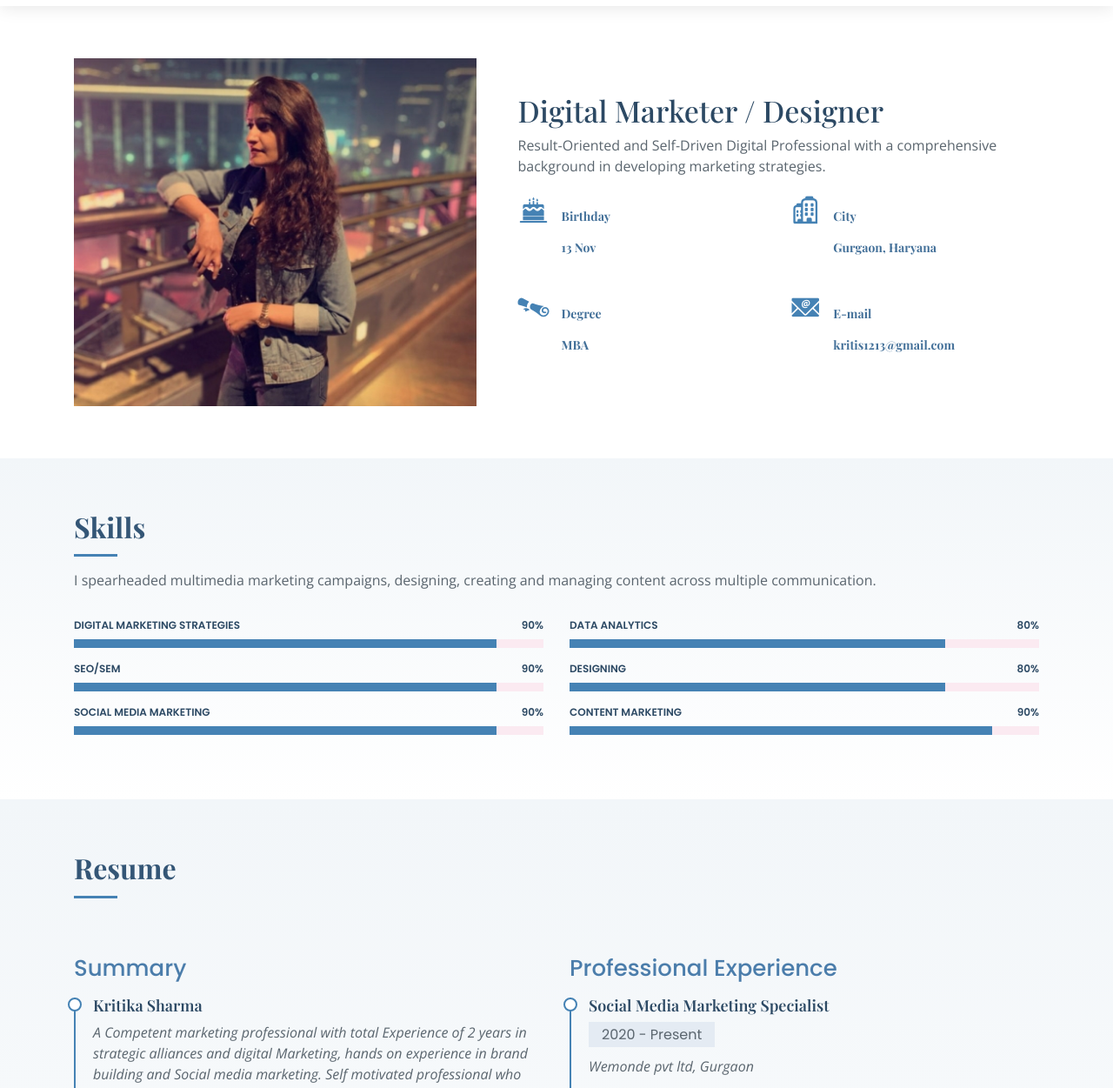
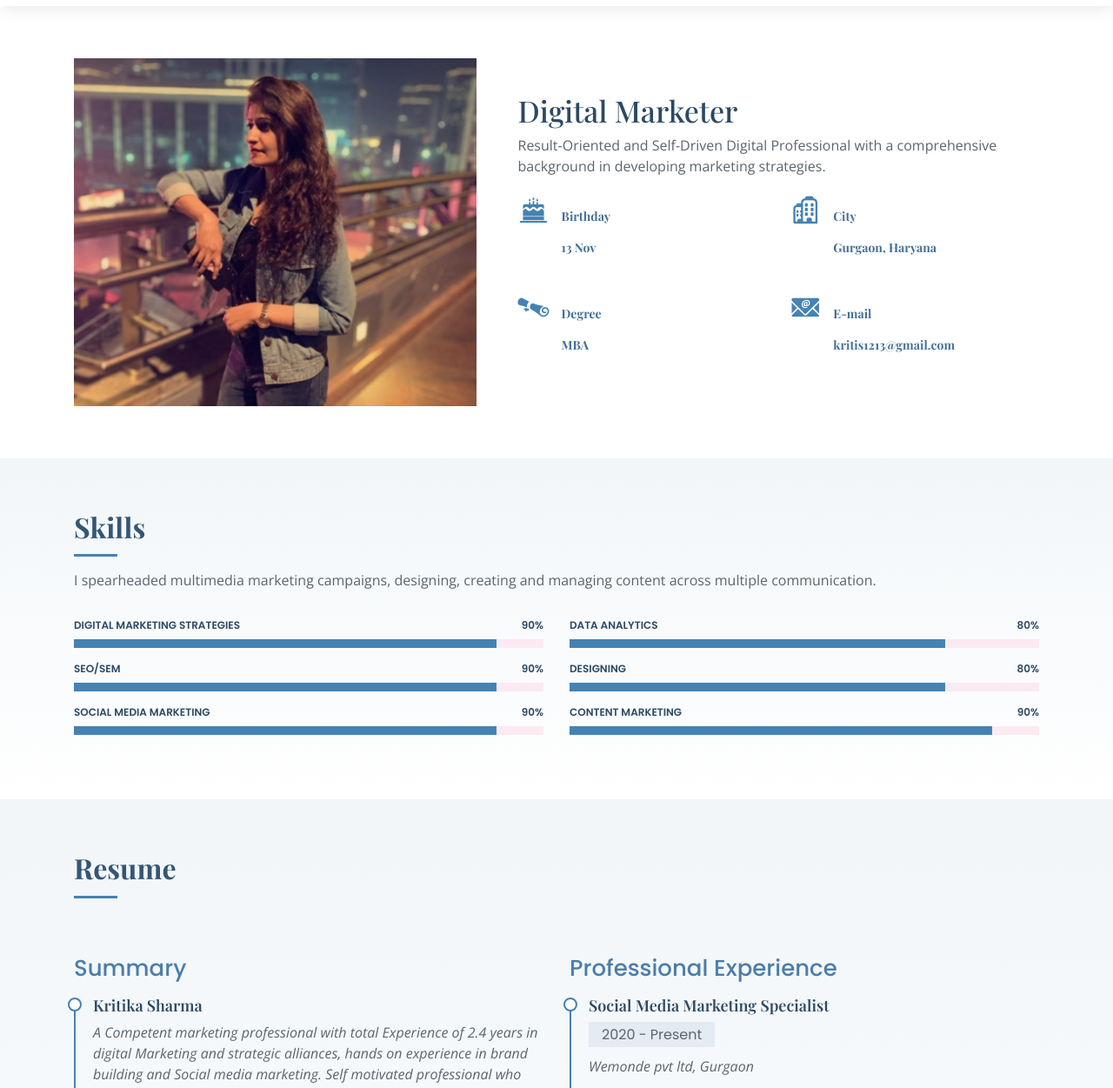
Before and after one commit to Kritikas13/Portfolio, a plain HTML site: page index.html in a window 1280 px wide. Shown: the part 664-1915 px from the top of the page at 87% size. Drawn offline with nearby package versions, Linux system fonts and the light colour scheme; a web font is replaced by a local one.

Commit message:
Update index.html

```diff
--- a/index.html
+++ b/index.html
@@ -73,7 +73,7 @@
           <div class="image col-xl-5 d-flex align-items-stretch justify-content-center justify-content-lg-start"></div>
           <div class="col-xl-7 pl-0 pl-lg-5 pr-lg-1 d-flex align-items-stretch">
             <div class="content d-flex flex-column justify-content-center">
-              <h3>Digital Marketer / Designer </h3>
+              <h3>Digital Marketer </h3>
               <p>
                 Result-Oriented and Self-Driven Digital Professional with a comprehensive background in developing marketing strategies.
               </p>
@@ -196,7 +196,7 @@
             <h3 class="resume-title">Summary</h3>
             <div class="resume-item pb-0">
               <h4>Kritika Sharma</h4>
-              <p><em>A Competent marketing professional with total     Experience of 2 years in strategic alliances and digital Marketing, hands on experience in brand building and Social media marketing. Self motivated professional who believes in creativity and focused on achieving exceptional results in competitive environment.</em></p>
+              <p><em>A Competent marketing professional with total     Experience of 2.4 years in digital Marketing and strategic alliances, hands on experience in brand building and Social media marketing. Self motivated professional who believes in creativity and focused on achieving exceptional results in competitive environment.</em></p>
 
 
             </div>
```
